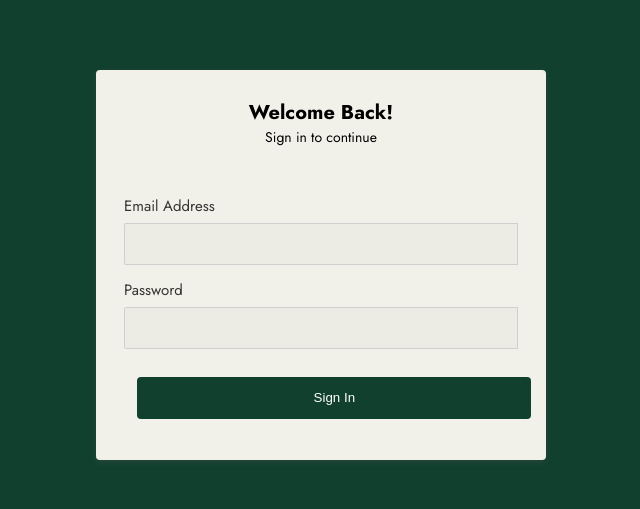
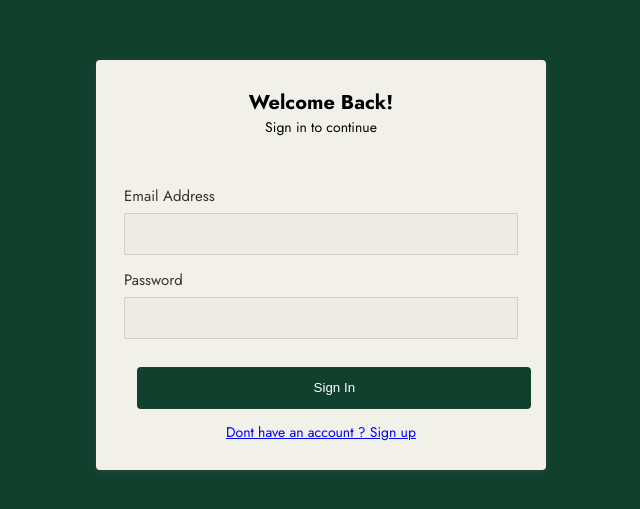
Before and after one commit to blyncnov/exam-project-vuejs-auth, a Vue app: page /auth/sign-in in a window 1280 px wide. Shown: the part 135-644 px from the top of the page, without its empty margins (319-959 px from the left). Built offline with nearby package versions, Linux system fonts and the light colour scheme.

Commit message:
My Altschoolafrica Mocked auth exam project

```diff
--- a/src/views/LoginView.vue
+++ b/src/views/LoginView.vue
@@ -31,6 +31,11 @@
                                 <button>Sign In</button>
                             </div>
                         </form>
+                        <li id="links">
+                            <RouterLink to="/auth/sign-up">
+                                Dont have an account ? Sign up
+                            </RouterLink>
+                        </li>
                     </div>
                 </section>
             </div>
@@ -43,7 +48,7 @@ import { ref, onMounted } from 'vue';
 import { storeToRefs } from 'pinia'
 import MessageAlert from "@/components/alert/MessageAlert.vue"
 import { useUserStore } from "@/stores/user"
-import { useRouter } from 'vue-router';
+import { useRouter, RouterLink } from 'vue-router';
 
 const router = useRouter();
 const userStore = useUserStore()
@@ -121,4 +126,9 @@ const OnSubmitHandler = async (e: any) => {
 .login_container_sectinon {
     width: auto;
 }
+
+
+#links {
+    cursor: pointer;
+}
 </style>
--- a/src/views/RegisterView.vue
+++ b/src/views/RegisterView.vue
@@ -39,6 +39,11 @@
                                 <button>Create Account</button>
                             </div>
                         </form>
+                        <li id="links">
+                            <RouterLink to="/auth/sign-in">
+                                Already have an account ? Sign in
+                            </RouterLink>
+                        </li>
                     </div>
                 </section>
             </div>
```
